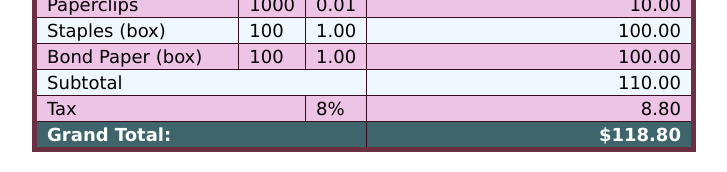
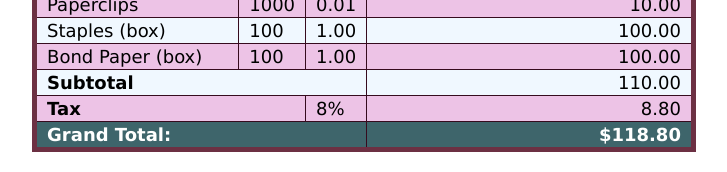
Before and after one commit to JewellaMarie/JewellaMarie.github.io, a plain HTML site: page finalsho1/simpleTable.html in a window 1280 px wide. Shown: the part 237-409 px from the top of the page, without its empty margins (276-1003 px from the left). Drawn offline with Linux system fonts and the light colour scheme.

Commit message:
Update simpleTable.html

```diff
--- a/finalsho1/simpleTable.html
+++ b/finalsho1/simpleTable.html
@@ -79,11 +79,11 @@
                 <td style="text-align: right;">100.00</td>
             </tr>
             <tr style="background-color:aliceblue">
-                <td colspan="3">Subtotal</td>
+                <td colspan="3"><b>Subtotal</b></td>
                 <td colspan="1" style="text-align: right;">110.00</td>
             </tr>
             <tr style="background-color:#edc3e6;">
-                <td colspan="2">Tax</td>
+                <td colspan="2"><b>Tax</b></td>
                 <td>8%</td>
                 <td  style="text-align: right;">8.80</td>
             </tr>
```
